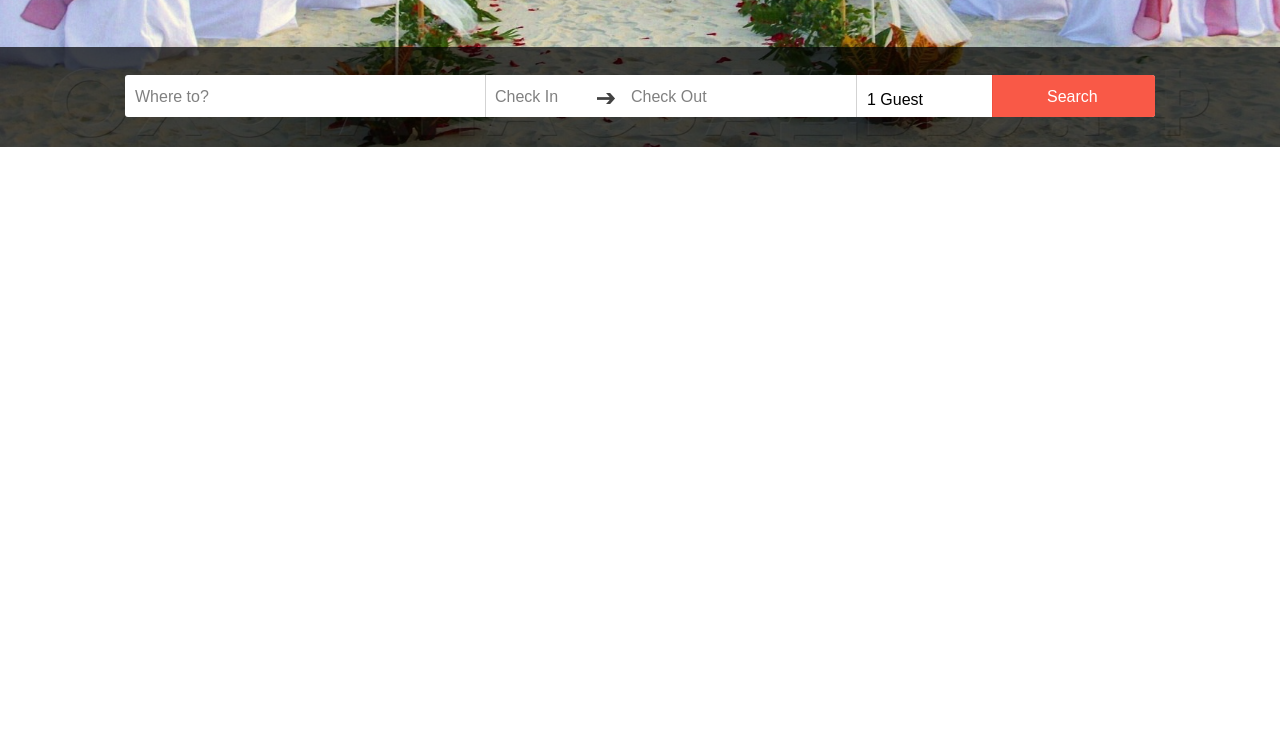
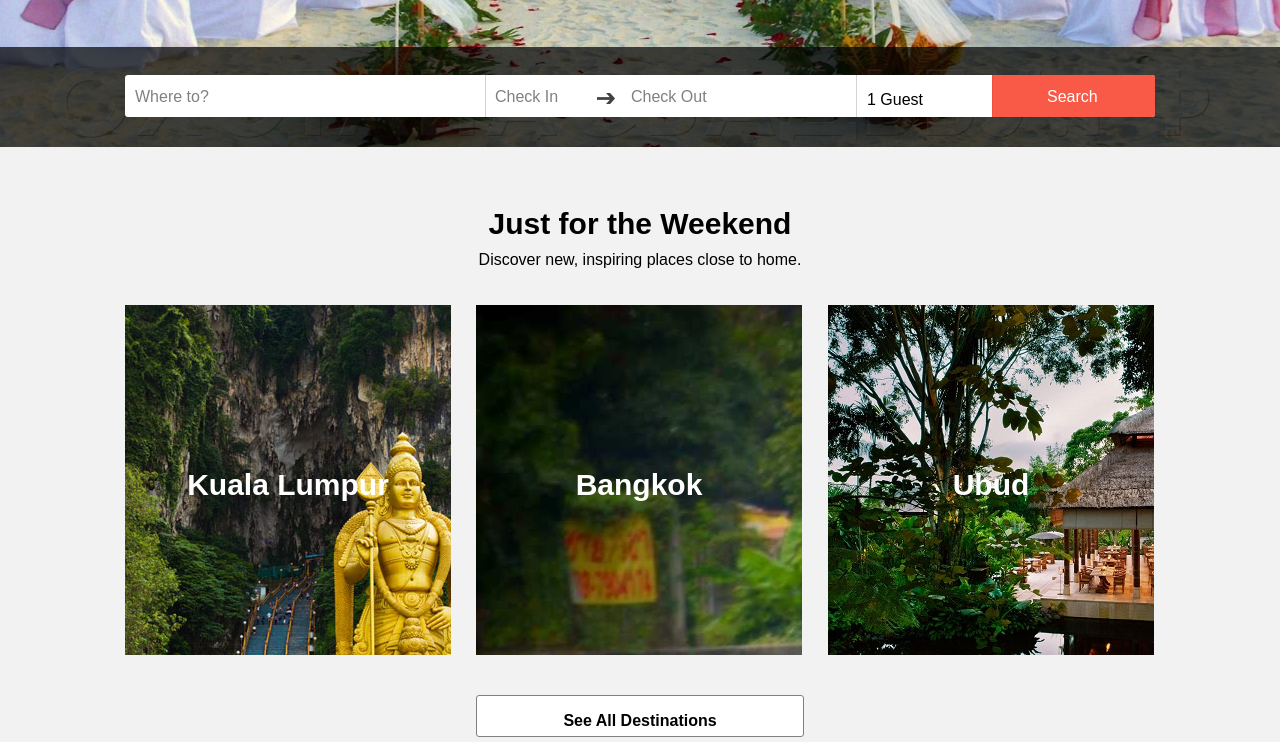
Before and after one commit to rakeshagarwal4/airbnb, a plain HTML site: page index.html in a window 1280 px wide. Shown: the part 453-1195 px from the top of the page. Before the commit the page ends 800 px from the top, so only its background shows below. Drawn offline with Linux system fonts and the light colour scheme.

Commit message:
changed to add explore

```diff
--- a/index.html
+++ b/index.html
@@ -45,5 +45,27 @@
 		</div>
 	</div>
 </div>
+<div id="just_weekend_div">
+	<div id="just_weekend_text_div">
+		<p id="just_weekend_text">Just for the Weekend</p>
+		<p id="discover_new_text">Discover new, inspiring places close to home.</p>
+	</div>
+	<div id="weekend_places_div">
+		<div id="first_weekend_div">
+			<p id="first_weekend_text">Kuala Lumpur</p>
+		</div>
+		<div id="second_weekend_div">
+			<p id="second_weekend_text">Bangkok</p>
+		</div>
+		<div id="third_weekend_div">
+			<p id="third_weekend_text">Ubud</p>
+		</div>
+	</div>
+	<div id="see_all_destinations_div">
+		<p id="see_all_destinations">
+			See All Destinations
+		</p>
+	</div>
+</div>
 </body>
 </html>
--- a/main.css
+++ b/main.css
@@ -1,5 +1,6 @@
 body {
 	margin: 0;
+	background-color: #f2f2f2
 }
 
 #header {
@@ -13,10 +14,11 @@ body {
 }
 
 #nav {
-	position: absolute;
+	position: fixed;
 	width: 100%;
 	height: 60px;
-	background-color: white
+	background-color: white;
+	z-index: 1;
 }
 
 #logo {
@@ -112,6 +114,7 @@ body {
 	height: 100px;
 	background-color: rgba(0,0,0,0.7);
 	bottom: 0;
+	z-index: 0;
 }
 
 #searchbar {
@@ -226,3 +229,116 @@ body {
 #searchbutton_div:hover {
 	background-color: rgba(248,48,26,0.6);
 }
+
+#just_weekend_div {
+	position: relative;
+	width: 1030px;
+	height: 535px;
+	margin-top: 60px;
+	margin-right: auto;
+	margin-left: auto;
+}
+
+#just_weekend_div {
+
+}
+#just_weekend_text {
+	text-align: center;
+	font-family: sans-serif;
+	font-weight: bold;
+	font-size: 30px;
+}
+
+#discover_new_text {
+	text-align: center;
+	font-family: sans-serif;
+	margin-top: -20px;
+}
+
+#weekend_places_div {
+	position: absolute;
+	width: 100%;
+	height: 350px;
+	margin-top: 20px;
+}
+
+#first_weekend_div {
+	position: absolute;
+	width: 326px;
+	height: 350px;
+	background-color: black;
+	background-image: url('kl.jpg');
+	cursor: pointer;
+}
+
+#second_weekend_div {
+	position: absolute;
+	width: 326px;
+	height: 350px;
+	background-color: blue;
+	left: 351px;
+	background-image: url('bk.jpg');
+	cursor: pointer;
+}
+
+#third_weekend_div {
+	position: absolute;
+	width: 326px;
+	height: 350px;
+	background-color: purple;
+	left: 703px;
+	background-image: url('ubud.jpg');
+	cursor: pointer;
+}
+
+#first_weekend_text {
+	font-family: sans-serif;
+	font-weight: bold;
+	text-align: center;
+	color: white;
+	font-size: 30px;
+	margin-top: 50%;
+}
+
+#second_weekend_text {
+	font-family: sans-serif;
+	font-weight: bold;
+	text-align: center;
+	color: white;
+	font-size: 30px;
+	margin-top: 50%;
+}
+
+#third_weekend_text {
+	font-family: sans-serif;
+	font-weight: bold;
+	text-align: center;
+	color: white;
+	font-size: 30px;
+	margin-top: 50%;
+}
+
+#see_all_destinations_div {
+	position: absolute;
+	margin-top: 410px;
+	margin-left: 351px;
+	width: 326px;
+	height: 40px;
+	border: 1px solid grey;
+	border-radius: 3px;
+	background-color: rgb(255,255,255);
+	cursor: pointer;
+}
+
+#see_all_destinations {
+	text-decoration: none;
+	color: black;
+	text-align: center;
+	font-family: sans-serif;
+	font-weight: bold;
+	background-color: white;
+}
+
+#see_all_destinations_div:hover {
+	background-color: rgba(255,255,255,0.8);
+}
```
Also changed, not shown: bk.jpg (added), kl.jpg (added), ubud.jpg (added).
